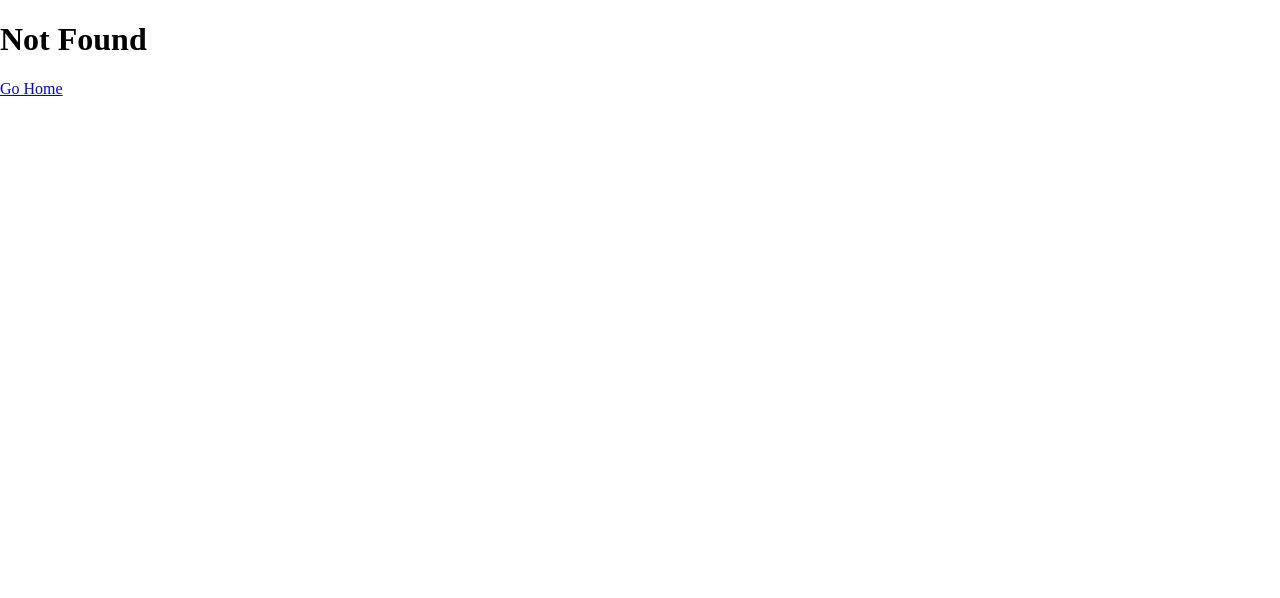
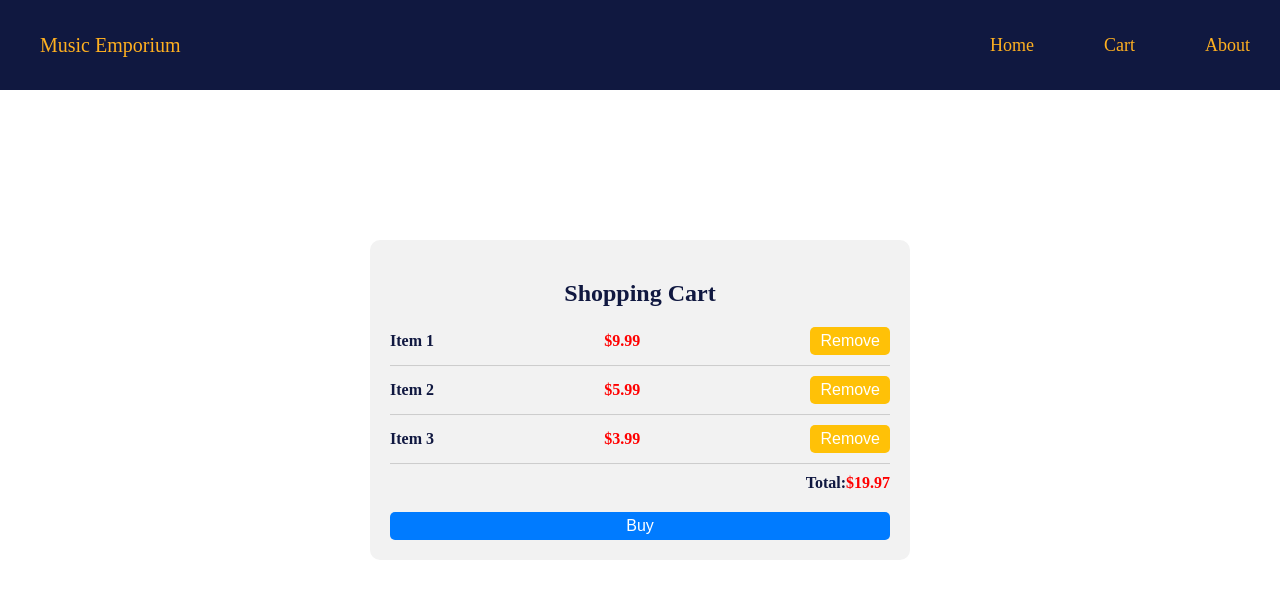
Before and after one commit to VasaOfficial/Instrument-Store, a React (Vite) app: page /cart in a window 1280 px wide. Before the commit this address had no page. Shown: the top 598 px of the page. Built offline with nearby package versions, Linux system fonts and the light colour scheme.

Commit message:
add cart component with options to see total cost, remove items and buy

```diff
--- a/src/App.jsx
+++ b/src/App.jsx
@@ -6,6 +6,7 @@ import LandingPage from './Pages/Landing/index';
 import StringedShop from './Pages/Shop/Stringed';
 import WindShop from './Pages/Shop/Wind';
 import PercussionShop from './Pages/Shop/Percussion';
+import CartPage from './Pages/Cart';
 
 export function App() {
   return (
@@ -15,6 +16,7 @@ export function App() {
       <Route path="/stringed" element={<StringedShop />} />
       <Route path="/wind" element={<WindShop />} />
       <Route path="/percussion" element={<PercussionShop />} />
+      <Route path="/cart" element={<CartPage />} />
       <Route path="*" element={<NotFound />} />
     </Routes>
   );
--- /dev/null
+++ b/src/Pages/Cart/index.jsx
@@ -0,0 +1,110 @@
+import React, { useState } from 'react';
+import styled from 'styled-components';
+
+import Navbar from '../../components/Navigation';
+
+const CartContainer = styled.div`
+  width: 500px;
+  position: absolute;
+  top: 50%;
+  left: 50%;
+  transform: translate(-50%, -50%);
+  padding: 20px;
+  background-color: #f2f2f2;
+  border-radius: 10px;
+  color: #101840;
+`;
+
+const CartHeader = styled.h2`
+  text-align: center;
+  margin-bottom: 20px;
+`;
+
+const CartList = styled.ul`
+  list-style: none;
+  margin: 0;
+  padding: 0;
+`;
+
+const CartItem = styled.li`
+  display: flex;
+  justify-content: space-between;
+  align-items: center;
+  margin-bottom: 10px;
+  padding-bottom: 10px;
+  border-bottom: 1px solid #ccc;
+`;
+
+const ItemName = styled.span`
+  font-weight: bold;
+`;
+
+const ItemPrice = styled.span`
+  font-weight: bold;
+  color: #f00;
+`;
+
+const RemoveButton = styled.button`
+  background-color: #ffc107;
+  color: #fff;
+  border: none;
+  border-radius: 5px;
+  padding: 5px 10px;
+  font-size: 16px;
+  cursor: pointer;
+`;
+
+const BuyButton = styled.button`
+  background-color: #007bff;
+  color: #fff;
+  border: none;
+  border-radius: 5px;
+  padding: 5px 10px;
+  font-size: 16px;
+  cursor: pointer;
+  margin-top: 20px;
+  width: 100%;
+`;
+
+function Cart() {
+  const [cart, setCart] = useState([
+    { id: 1, name: 'Item 1', price: 9.99 },
+    { id: 2, name: 'Item 2', price: 5.99 },
+    { id: 3, name: 'Item 3', price: 3.99 },
+  ]);
+
+  const totalPrice = cart.reduce((acc, item) => acc + item.price, 0);
+
+  const handleRemove = (itemId) => {
+    setCart((prevCart) => prevCart.filter((item) => item.id !== itemId));
+  };
+
+  return (
+    <>
+      <Navbar />
+      <CartContainer>
+        <CartHeader>Shopping Cart</CartHeader>
+        <CartList>
+          {cart.map((item) => (
+            <CartItem key={item.id}>
+              <ItemName>{item.name}</ItemName>
+              <ItemPrice>${item.price.toFixed(2)}</ItemPrice>
+              <RemoveButton onClick={() => handleRemove(item.id)}>
+                Remove
+              </RemoveButton>
+            </CartItem>
+          ))}
+        </CartList>
+        <div style={{ textAlign: 'right' }}>
+          <span style={{ fontWeight: 'bold' }}>Total:</span>
+          <span style={{ fontWeight: 'bold', color: '#f00' }}>
+            ${totalPrice.toFixed(2)}
+          </span>
+        </div>
+        <BuyButton>Buy</BuyButton>
+      </CartContainer>
+    </>
+  );
+}
+
+export default Cart;
--- a/src/components/Navigation.jsx
+++ b/src/components/Navigation.jsx
@@ -53,7 +53,7 @@ function Navbar() {
       <LogoText>Music Emporium</LogoText>
       <LinkContainer>
         <Link to="/home">Home</Link>
-        <Link to="/shop">Cart</Link>
+        <Link to="/cart">Cart</Link>
         <Link to="/about">About</Link>
       </LinkContainer>
     </NavbarContainer>
```
